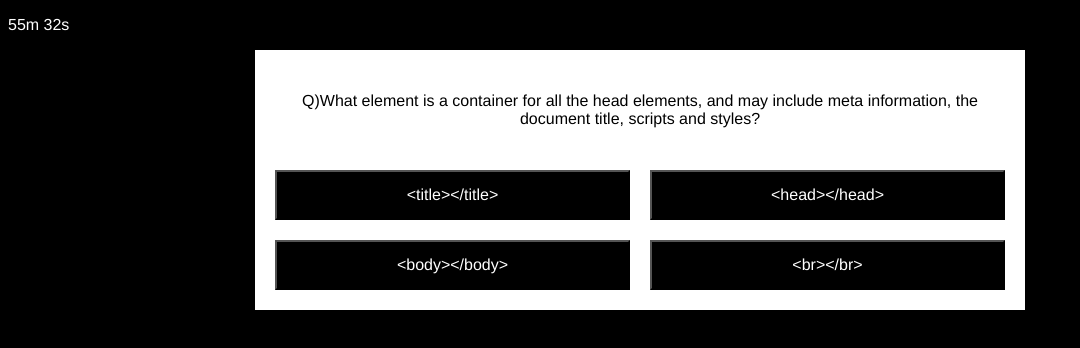
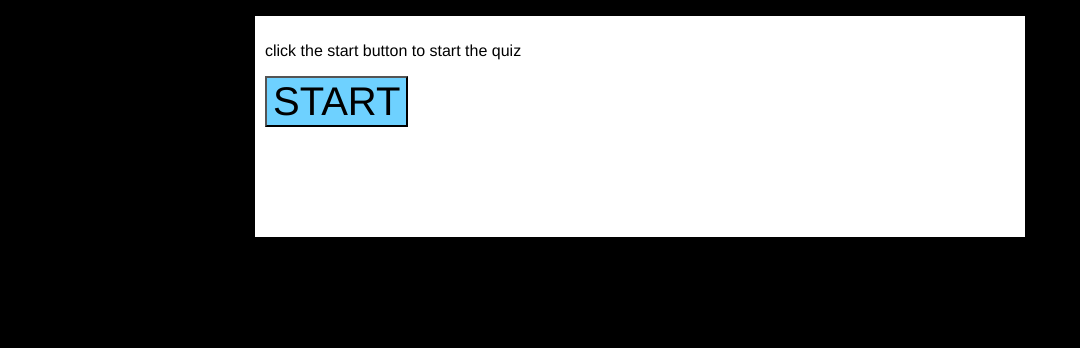
Before and after one commit to garrettgonzo/Test-Your-Coding-Knowledge, a plain HTML site: page index.html in a window 1280 px wide. Shown: the whole page, without its empty margins (0-1080 px from the left). Drawn offline with Linux system fonts and the light colour scheme.

Commit message:
Costumized start button and start screen

```diff
--- a/Assets/CSS/style.css
+++ b/Assets/CSS/style.css
@@ -4,9 +4,7 @@
 
 body {
   background-color: #000000;
-  /* display: flex; */
   min-height: 100vh;
-  /* border: 20px solid red; */
 }
 
 .flex {
@@ -17,13 +15,10 @@ body {
 }
 
 .quiz-container {
-  /* display: flex; */
   background-color: #FFF;
   width: 750px;
-  height: min-content;
   box-shadow: 3px 2px 19px -6px rgba(0, 0, 0, 0.75);
   padding: 10px;
-  /* border: 20px solid rgb(43, 47, 255); */
 }
 
 .quiz-score {
@@ -74,3 +69,21 @@ body {
 #demo {
   color: #FFF !important;
 }
+
+.startWords {
+  font-family: 'Franklin Gothic Medium', 'Arial Narrow', Arial, sans-serif;
+  display: flex;
+  align-items: center;
+  text-align: center;
+  font-size: 80%;
+}
+
+.startButton {
+  color: black;
+  background-color: #6ed1ff;
+  display: flex;
+  align-items: center;
+  font-size: 40px;
+  height: 30%;
+  font-family: 'Franklin Gothic Medium', 'Arial Narrow', Arial, sans-serif;
+}
--- a/Assets/JS/script.js
+++ b/Assets/JS/script.js
@@ -6,14 +6,14 @@ const quizQuestions = [
         answer: "<head></head>"
     },
     {
-        questionText: "Luke Skywalker is a character from which film series",
+        questionText: "Which of the below CSS properties is used to change the background color of CSS ?",
         answerOptions: [
-            "The Lion King",
-            "Harry Potter",
-            "Star Wars",
-            "Lord of the Rings"
+            "bg color",
+            "color-background",
+            "background-color",
+            "color"
         ],
-        answer: "Star Wars"
+        answer: "background-color"
     },
     {
         questionText: "How many days are in September",
@@ -26,9 +26,31 @@ let currentQuestion = 0; //computers start counting from zero remember!
 let currentScore = 0;
 
 // get our elements from the dom
+const startButton = document.querySelector(".startButton")
+console.log(startButton);
+
+
+startButton.addEventListener("click", myFunction);
+
+function myFunction() {
+    createQuizQuestion(quizQuestions[0]);
+    var count = 100;
+    var interval = setInterval(function () {
+        document.getElementById('demo').innerHTML = count;
+        count--;
+        if (count === 0) {
+            clearInterval(interval);
+            document.getElementById('demo').innerHTML = 'Done';
+            // or...
+            alert("You're out of time!");
+        }
+    }, 1000);
+}
+
+
 const quizContainer = document.querySelector(".quiz-container");
 const questionDisplay = document.querySelector(".question");
-console.log(quizContainer)
+// console.log(quizContainer)
 const answerList = document.querySelector(".answer-list");
 const score = document.querySelector(".quiz-score");
 
@@ -100,9 +122,11 @@ const createAnswerButtons = answerOptions => {
 
 const handleAnswerButtonClick = answerButton => { };
 
-(function () {
-    createQuizQuestion(quizQuestions[0]);
-})();
+
+
+// (function () {
+//     createQuizQuestion(quizQuestions[0]);
+// })();
 
 
 {/* <p id="demo"></p> */ }
--- a/index.html
+++ b/index.html
@@ -6,42 +6,17 @@
   <meta name="viewport" content="width=device-width, initial-scale=1.0">
   <title>testYourCodingKnowledge</title>
   <link rel="stylesheet" href="./Assets/CSS/style.css">
-  <!-- Display the countdown timer in an element -->
   <p id="demo"></p>
 
-  <script>
-    // Set the date we're counting down to
-    var countDownDate = new Date("Jan 5, 2024 15:37:25").getTime();
-
-    // Update the count down every 1 second
-    var x = setInterval(function () {
-
-      // Get today's date and time
-      var now = new Date().getTime();
-
-      // Find the distance between now and the count down date
-      var distance = countDownDate - now;
-
-      // Time calculations for days, hours, minutes and seconds
-      var minutes = Math.floor((distance % (1000 * 60 * 60)) / (1000 * 60));
-      var seconds = Math.floor((distance % (1000 * 60)) / 1000);
-
-      // Display the result in the element with id="demo"
-      document.getElementById("demo").innerHTML = minutes + "m " + seconds + "s ";
-
-      // If the count down is finished, write some text
-      if (distance < 0) {
-        clearInterval(x);
-        document.getElementById("demo").innerHTML = "EXPIRED";
-      }
-    }, 1000);
-  </script>
 </head>
 
 <body>
   <div class="flex">
-
     <div class="quiz-container">
+      <section>
+        <p class="stratWords">click the start button to start the quiz</p>
+        <button class="startButton">START</button>
+      </section>
       <div class="question">
       </div>
       <div class="answer-list">
```
